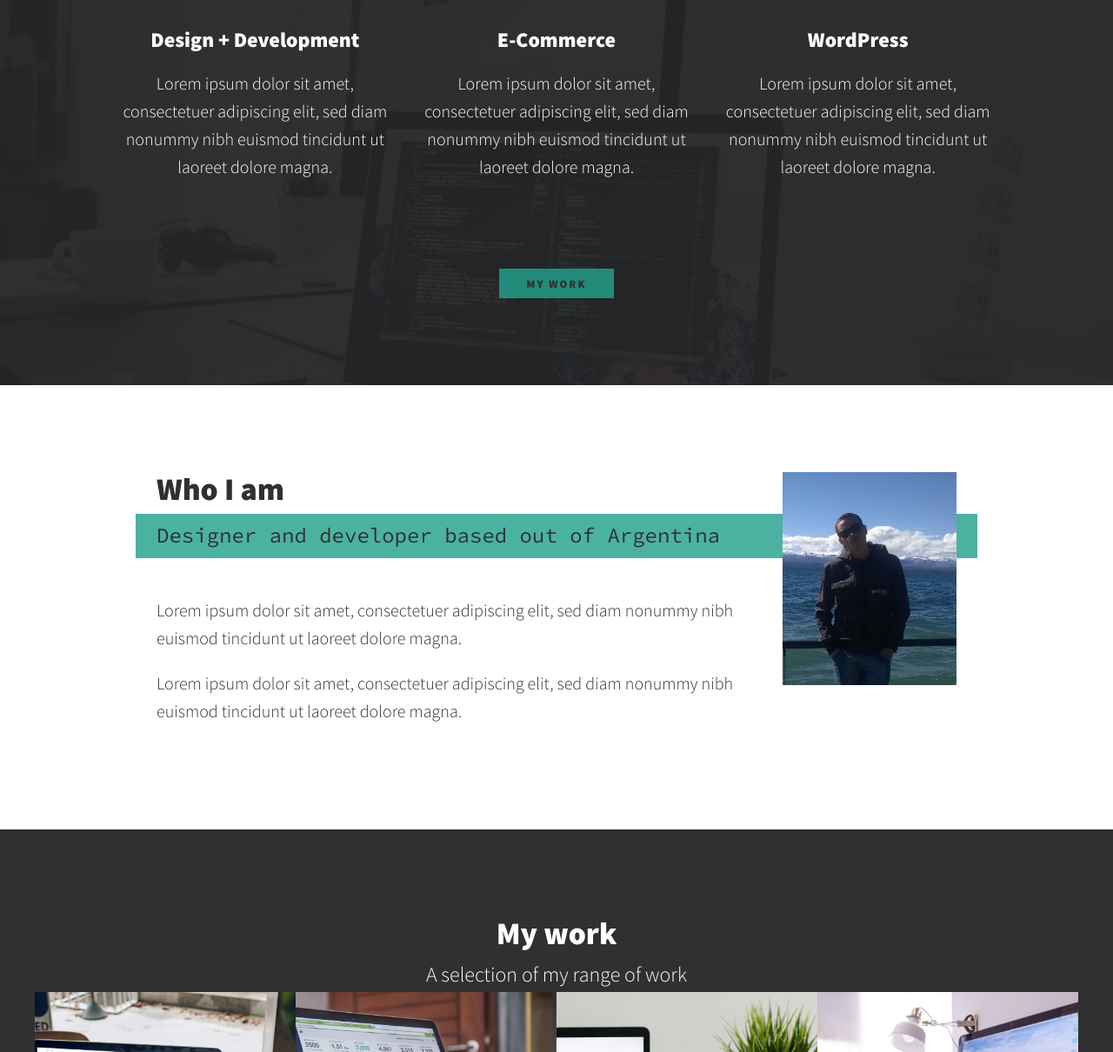
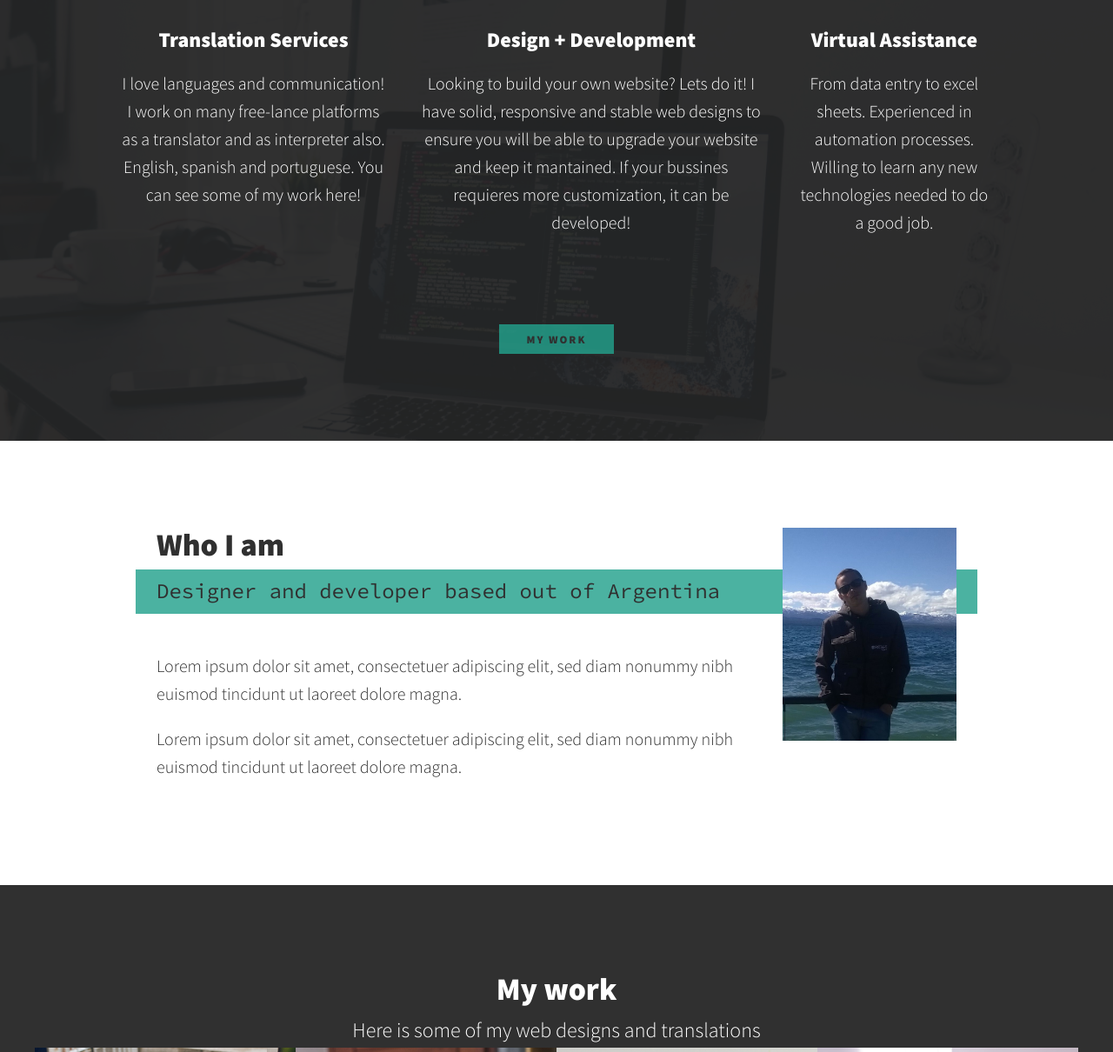
Before and after one commit to Maxdata90/Maxdata90.github.io, a plain HTML site: page index.html in a window 1280 px wide. Shown: the part 670-1880 px from the top of the page at 87% size. Drawn offline with nearby package versions, Linux system fonts and the light colour scheme.

Commit message:
Update index.html

```diff
--- a/index.html
+++ b/index.html
@@ -3,7 +3,7 @@
     <head>
         <meta charset="UTF-8">
         <meta name="viewport" content="width-device-width, initial-scale=1.0">
-        <title>Dev Max Gomez Website</title>
+        <title>Max Portfolio</title>
         <link rel="stylesheet"
         href="https://cdnjs.cloudflare.com/ajax/libs/normalize/7.0.0/normalize.min.css">
         <link rel="stylesheet"
@@ -48,18 +48,18 @@
             <h2 class="section__title section__title--services">What i do</h2>
             <div class="services">
                 <div class="service">
-                    <h3>Design + Development</h3>
-                    <p>Lorem ipsum dolor sit amet, consectetuer adipiscing elit, sed diam nonummy nibh euismod tincidunt ut laoreet dolore magna.</p>
+                    <h3>Translation Services</h3>
+                    <p>I love languages and communication! I work on many free-lance platforms as a translator and as interpreter also. English, spanish and portuguese. You can see some of my work here!</p>
                 </div> <!-- / service -->
 
                 <div class="service">
-                    <h3>E-Commerce</h3>
-                    <p>Lorem ipsum dolor sit amet, consectetuer adipiscing elit, sed diam nonummy nibh euismod tincidunt ut laoreet dolore magna.</p>
+                    <h3>Design + Development</h3>
+                    <p>Looking to build your own website? Lets do it! I have solid, responsive and stable web designs to ensure you will be able to upgrade your website and keep it mantained. If your bussines requieres more customization, it can be developed! </p>
                 </div> <!-- / service -->
 
                 <div class="service">
-                    <h3>WordPress</h3>
-                    <p>Lorem ipsum dolor sit amet, consectetuer adipiscing elit, sed diam nonummy nibh euismod tincidunt ut laoreet dolore magna.</p>
+                    <h3>Virtual Assistance</h3>
+                    <p>From data entry to excel sheets. Experienced in automation processes. Willing to learn any new technologies needed to do a good job. </p>
                  </div> <!-- / service -->
             </div> <!-- / services -->
 
@@ -86,11 +86,11 @@
         <!-- My Work -->
         <section class="my-work" id="work">
             <h2 class="section__title"> My work</h2>
-            <p class="section__subtitle">A selection of my range of work</p>
+            <p class="section__subtitle">Here is some of my web designs and translations</p>
 
             <div class="portfolio">
                 <!-- Portfolio item 01 -->
-                <a href="#" class="portfolio__item">
+                <a target="_blank" href="portfolio-item.html" class="portfolio__item">
                     <img src="img/portfolio-01.jpg" alt="imagenes portfolio" class="portfolio__img">
                 </a>
 
```
